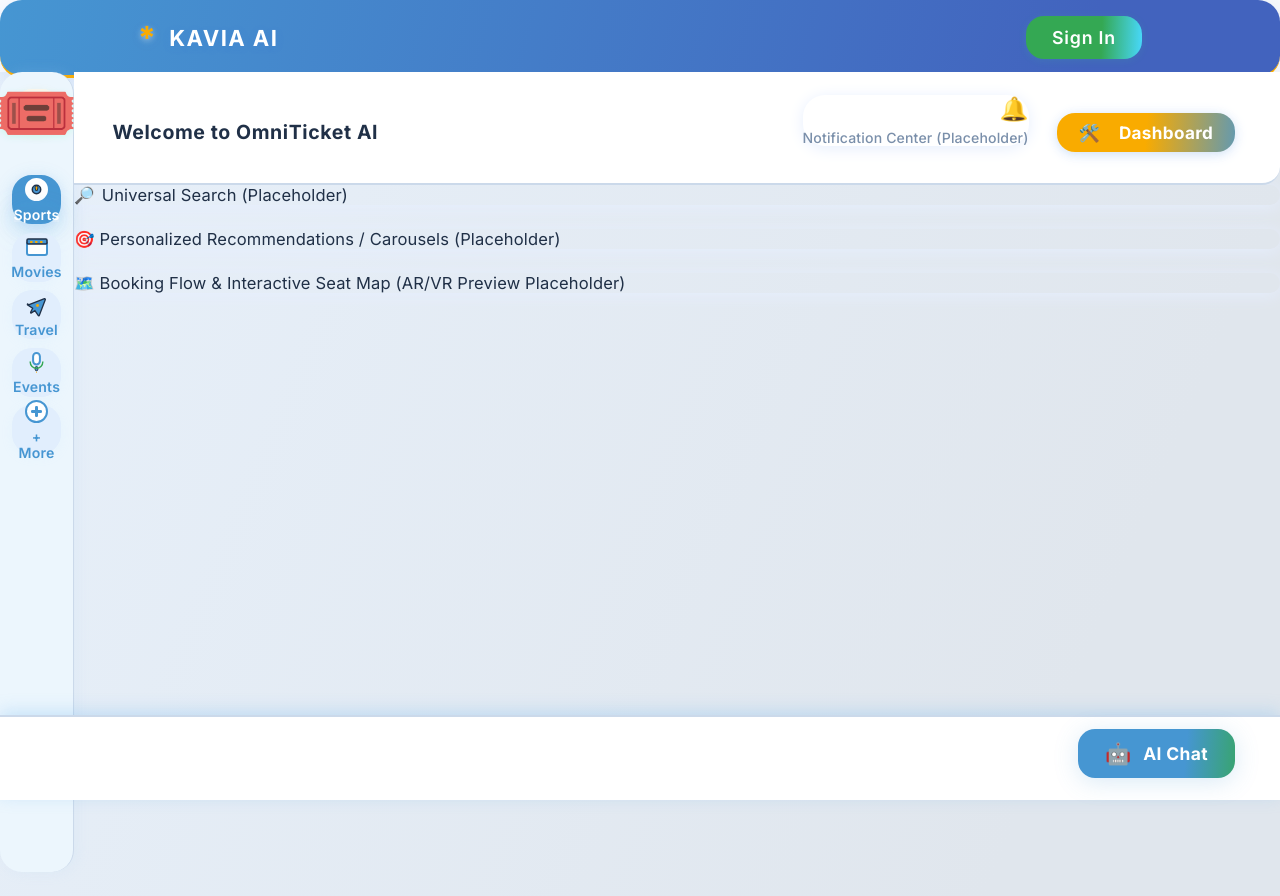
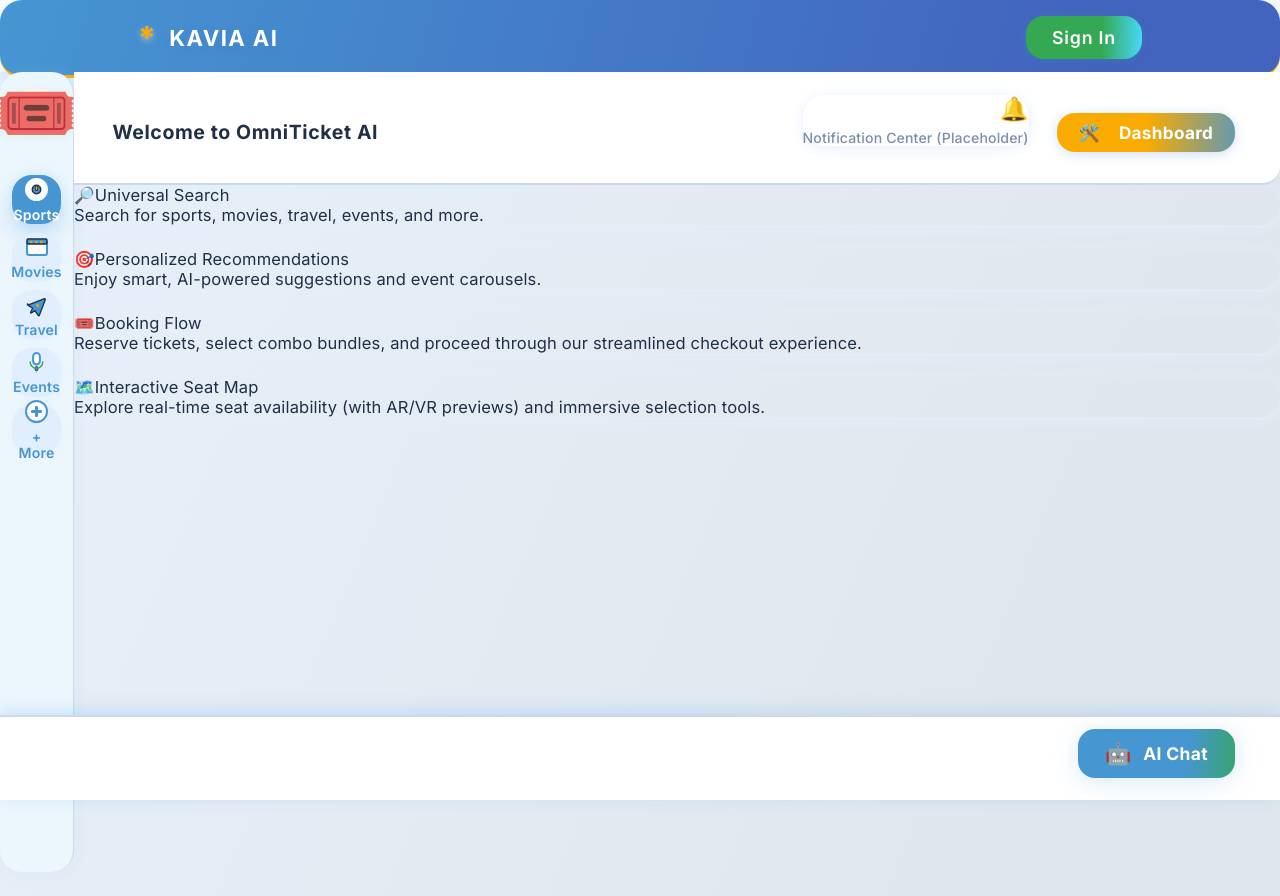
Before and after one commit to Workflow-Manager-admin/omniticket-ai-23181-5b174098, a React (Create React App) app in the folder omniticket_ai/: page / in a window 1280 px wide. Built offline with nearby package versions, Linux system fonts and the light colour scheme; the HTML template or start-up script is replaced by a standard one.

Commit message:
Auto-commit: Changes as of 2025-05-29T05:08:44.819462+00:00

```diff
--- a/omniticket_ai/src/MainContainer.js
+++ b/omniticket_ai/src/MainContainer.js
@@ -111,25 +111,47 @@ function MainContainer() {
           </div>
         </header>
 
-        {/* Universal Search Bar */}
-        <section className="main-search-bar-zone">
-          <div className="main-search-bar-placeholder">
-            <span role="img" aria-label="Search" style={{ marginRight: 7 }}>🔎</span>
-            Universal Search (Placeholder)
+        {/* Universal Search - Card/Section */}
+        <section className="main-feature-card search-card">
+          <div className="feature-card-header">
+            <span className="feature-card-icon" role="img" aria-label="Search">🔎</span>
+            <span className="feature-card-title">Universal Search</span>
+          </div>
+          <div className="feature-card-body main-search-bar-placeholder">
+            Search for sports, movies, travel, events, and more.
           </div>
         </section>
 
-        {/* Recommendations/Carousel */}
-        <section className="main-recommendations-zone">
-          <div className="recommendations-placeholder">
-            🎯 Personalized Recommendations / Carousels (Placeholder)
+        {/* Personalized Recommendations - Card/Section */}
+        <section className="main-feature-card recommendations-card">
+          <div className="feature-card-header">
+            <span className="feature-card-icon" role="img" aria-label="Recommendations">🎯</span>
+            <span className="feature-card-title">Personalized Recommendations</span>
+          </div>
+          <div className="feature-card-body recommendations-placeholder">
+            Enjoy smart, AI-powered suggestions and event carousels.
           </div>
         </section>
 
-        {/* Booking/Seat Map/AR/VR */}
-        <section className="main-booking-zone">
-          <div className="booking-placeholder">
-            🗺️ Booking Flow & Interactive Seat Map (AR/VR Preview Placeholder)
+        {/* Booking Flow - Card/Section */}
+        <section className="main-feature-card booking-card">
+          <div className="feature-card-header">
+            <span className="feature-card-icon" role="img" aria-label="Booking">🎟️</span>
+            <span className="feature-card-title">Booking Flow</span>
+          </div>
+          <div className="feature-card-body booking-placeholder">
+            Reserve tickets, select combo bundles, and proceed through our streamlined checkout experience.
+          </div>
+        </section>
+
+        {/* Interactive Seat Map - Card/Section */}
+        <section className="main-feature-card seatmap-card">
+          <div className="feature-card-header">
+            <span className="feature-card-icon" role="img" aria-label="Seat Map">🗺️</span>
+            <span className="feature-card-title">Interactive Seat Map</span>
+          </div>
+          <div className="feature-card-body seatmap-placeholder">
+            Explore real-time seat availability (with AR/VR previews) and immersive selection tools.
           </div>
         </section>
       </div>
```
